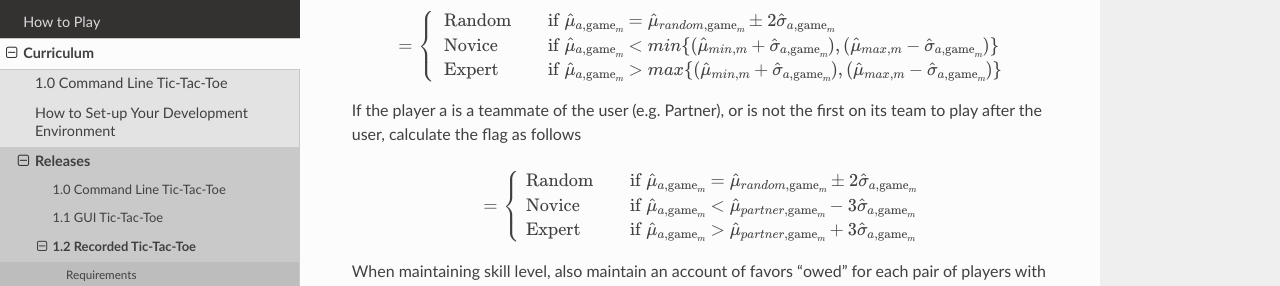
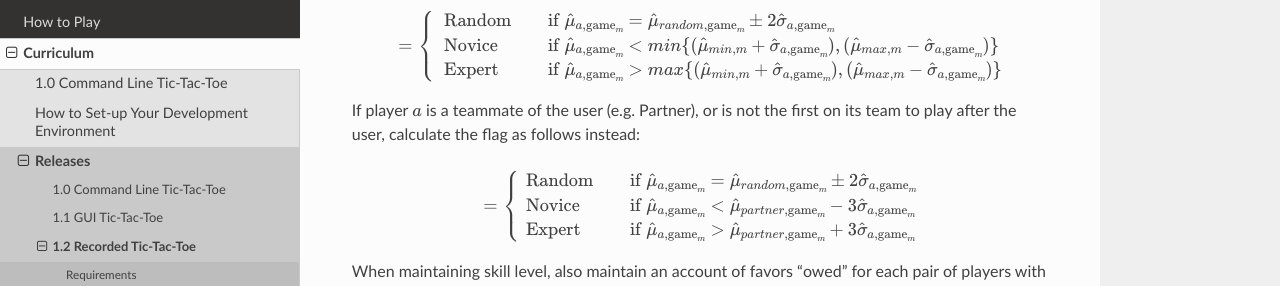
Before and after one commit to ChrisSantosLang/redscience, a Sphinx documentation site: the page built from docs/source/releases/recorded.rst, in a window 1280 px wide and 900 px high, scrolled down 1115 px. Shown: the part 159-445 px from the top of the window. Built offline with Sphinx 7.4.7 and the Read the Docs theme 2.0.0, drawn with Linux system fonts in a browser that asks for light colours; pages that are not in the unit, such as notebooks, are missing from menus.

Commit message:
Update recorded.rst

```diff
--- a/docs/source/releases/recorded.rst
+++ b/docs/source/releases/recorded.rst
@@ -76,8 +76,8 @@ flags” for each player in the match:
       (\hat{\mu}_{max, m} - \hat{\sigma}_{a, \text{game}_m}) \}
     \end{cases}
 
-If the player a is a teammate of the user (e.g. Partner), or is not the
-first on its team to play after the user, calculate the flag as follows
+If player :math:`a` is a teammate of the user (e.g. Partner), or is not the
+first on its team to play after the user, calculate the flag as follows instead:
 
 .. math::
    =
```
